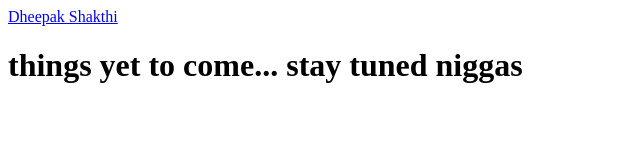
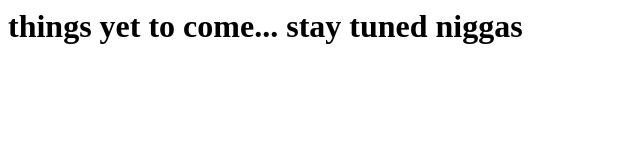
Before and after one commit to dheepakshakthi/dheepakshakthi.github.io, a plain HTML site: page index.html in a window 1280 px wide. Shown: the whole page, without its empty margins (0-640 px from the left). Drawn offline with Linux system fonts and the light colour scheme.

Commit message:
last updated 20/05/2025

```diff
--- a/index.html
+++ b/index.html
@@ -3,9 +3,6 @@
         <title>Dheepak Shakthi</title>
     </head>
     <body>
-        <header class="main_header">
-            <a id="my_name" href="github.io/dheepakshakthi">Dheepak Shakthi</a>
-        </header>
         <h1>things yet to come... stay tuned niggas</h1>
     </body>
 </html>
```
